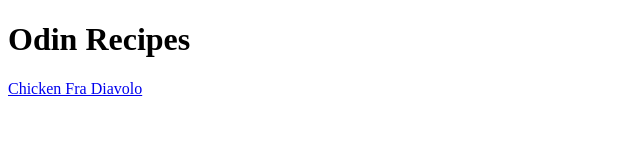
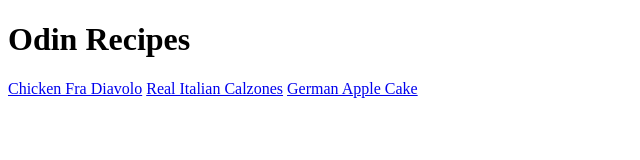
Before and after one commit to tzchileth/odin-recipe, a plain HTML site: page index.html in a window 1280 px wide. Shown: the whole page, without its empty margins (0-640 px from the left). Drawn offline with Linux system fonts and the light colour scheme.

Commit message:
Add links for two other recipes

```diff
--- a/index.html
+++ b/index.html
@@ -10,6 +10,8 @@
 <body>
     <h1>Odin Recipes</h1>
     <a href="./recipes/chicken-fra-diavolo.html">Chicken Fra Diavolo</a>
+    <a href="./recipes/real-italian-calzones.html">Real Italian Calzones</a>
+    <a href="./recipes/german-apple-cake.html"> German Apple Cake</a>
 </body>
 
 </html>
```
